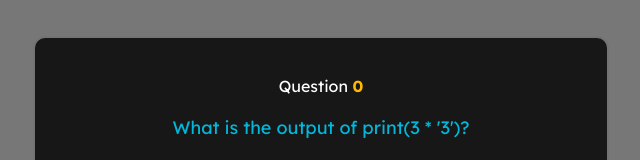
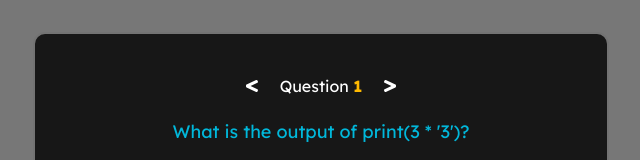
Before and after one commit to Anghy73/quizGen, a React (Vite) app: page / in a window 1280 px wide. Shown: the part 250-410 px from the top of the page, without its empty margins (319-959 px from the left). Built offline with nearby package versions, Linux system fonts and the light colour scheme; no server answers.

Commit message:
Change Questions

```diff
--- a/package.json
+++ b/package.json
@@ -13,6 +13,7 @@
     "@tailwindcss/vite": "^4.0.9",
     "react": "^19.0.0",
     "react-dom": "^19.0.0",
+    "react-icons": "^5.5.0",
     "standard": "^17.1.2",
     "tailwindcss": "^4.0.9",
     "uvcanvas": "^0.2.2",
--- a/src/components/Quiz.jsx
+++ b/src/components/Quiz.jsx
@@ -1,7 +1,11 @@
 import { useQuizStore } from "../store/useQuizStore";
+import { FaLessThan } from "react-icons/fa";
+import { FaGreaterThan } from "react-icons/fa";
 
 export const Question = ({ questInfo, questIndex }) => {
   const aswerUser = useQuizStore(state => state.aswerUser)
+  const goToNext = useQuizStore(state => state.goToNext)
+  const goToBack = useQuizStore(state => state.goToBack)
 
   const getBgColor = (index) => {
     if (questInfo.answerUser == null) return 'transparent'
@@ -19,8 +23,14 @@ export const Question = ({ questInfo, questIndex }) => {
     <div className="text-white w-full max-w-xl mt-20">
       {/* bg-neutral-900 bg-slate-900 bg-zinc-900 bg-gray-900 */}
       <div className="bg-neutral-900 p-3 rounded-xl flex flex-col justify-center items-center border-2 border-neutral-500">
-        <div className="mt-6">
-          <p className="text-md">Question <span className="font-bold text-amber-400">{questIndex}</span></p>
+        <div className="mt-6 flex justify-center items-center gap-3">
+          <button onClick={() => goToBack()} className="hover:bg-neutral-800 p-2 rounded-xl cursor-pointer">
+            <FaLessThan></FaLessThan>
+          </button>
+          <p className="text-md">Question <span className="font-bold text-amber-400">{questIndex + 1}</span></p>
+          <button onClick={() => goToNext()} className="hover:bg-neutral-800 p-2 rounded-xl cursor-pointer">
+            <FaGreaterThan></FaGreaterThan>
+          </button>
         </div>
         <p className="mt-4 text-cyan-500 text-lg">{questInfo.question}</p>
         <div className="flex flex-col gap-2 justify-center items-center my-10 w-full">
--- a/src/store/useQuizStore.js
+++ b/src/store/useQuizStore.js
@@ -12,13 +12,35 @@ export const useQuizStore = create((set, get) => ({
         "333",
         "Error"
       ]
+    },
+    {
+      "id": 2,
+      "question": "What is the output of print(dasdasdsad3 * '3')?",
+      "correctAnswer": "333",
+      "options": [
+        "3",
+        "33",
+        "333",
+        "Error"
+      ]
+    },
+    {
+      "id": 3,
+      "question": "What is the output of print(32222 * '3')?",
+      "correctAnswer": "333",
+      "options": [
+        "3",
+        "33",
+        "333",
+        "Error"
+      ]
     }
   ],
   currentQuestion: 0,
   getQuestions: async (category) => {
-    console.log('yes');
-    console.log(category);
-    console.log(`${import.meta.env.VITE_URL}${category}`);
+    // console.log('yes');
+    // console.log(category);
+    // console.log(`${import.meta.env.VITE_URL}${category}`);
 
     try {
       const res = await fetch(`${import.meta.env.VITE_URL}${category}`)
@@ -31,29 +53,33 @@ export const useQuizStore = create((set, get) => ({
   },
   aswerUser: (question, answerIndex) => {
     const { questions } = get()
-    let correctAswer = false
     let answerCorrect = question.options.findIndex(opt => opt == question.correctAnswer)
-
-    if (question.correctAnswer == question.options[answerIndex]) {
-      correctAswer = true
-    }
-
-    console.log(question);
-    console.log(answerIndex);
 
     const newQuestions = structuredClone(questions)
     const questionIndex = newQuestions.findIndex(quest => quest.id == question.id)
-    console.log(newQuestions);
-    console.log(questionIndex);
 
     newQuestions[questionIndex] = {
       ...question,
-      IsAnswerCorrect: correctAswer,
       answerCorrect: answerCorrect,
       answerUser: answerIndex
     }
 
+    set({ questions: newQuestions })
+  },
+  goToNext: () => {
+    const { currentQuestion, questions } = get()
+    const nextQuestion = currentQuestion + 1
 
-    set({ questions: newQuestions })
+    if (nextQuestion < questions.length) {
+      set({ currentQuestion: nextQuestion })
+    }
+  },
+  goToBack: () => {
+    const { currentQuestion } = get()
+    const previousQuestion = currentQuestion - 1
+
+    if (previousQuestion >= 0) {
+      set({ currentQuestion: previousQuestion })
+    }
   }
 }))
```
Also changed, not shown: 1 other file (tests, documents, lock files or other folders).
